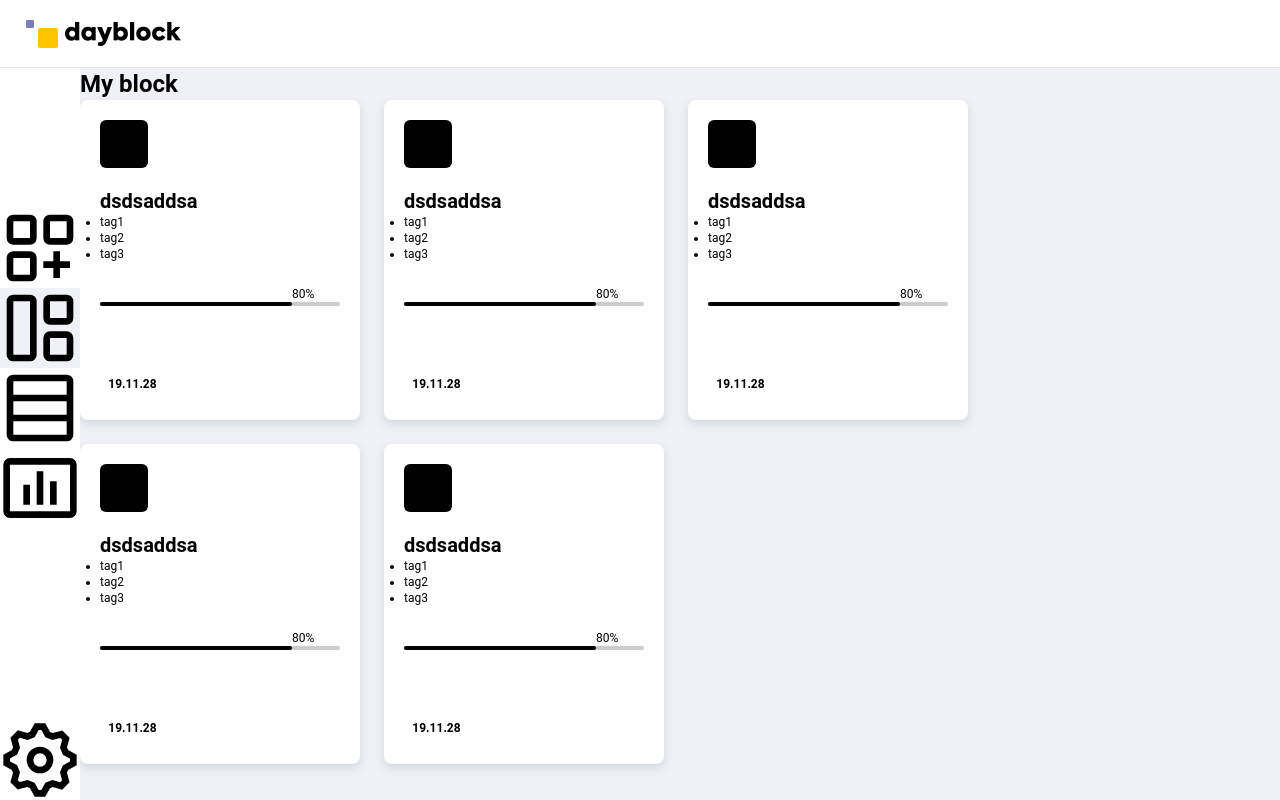
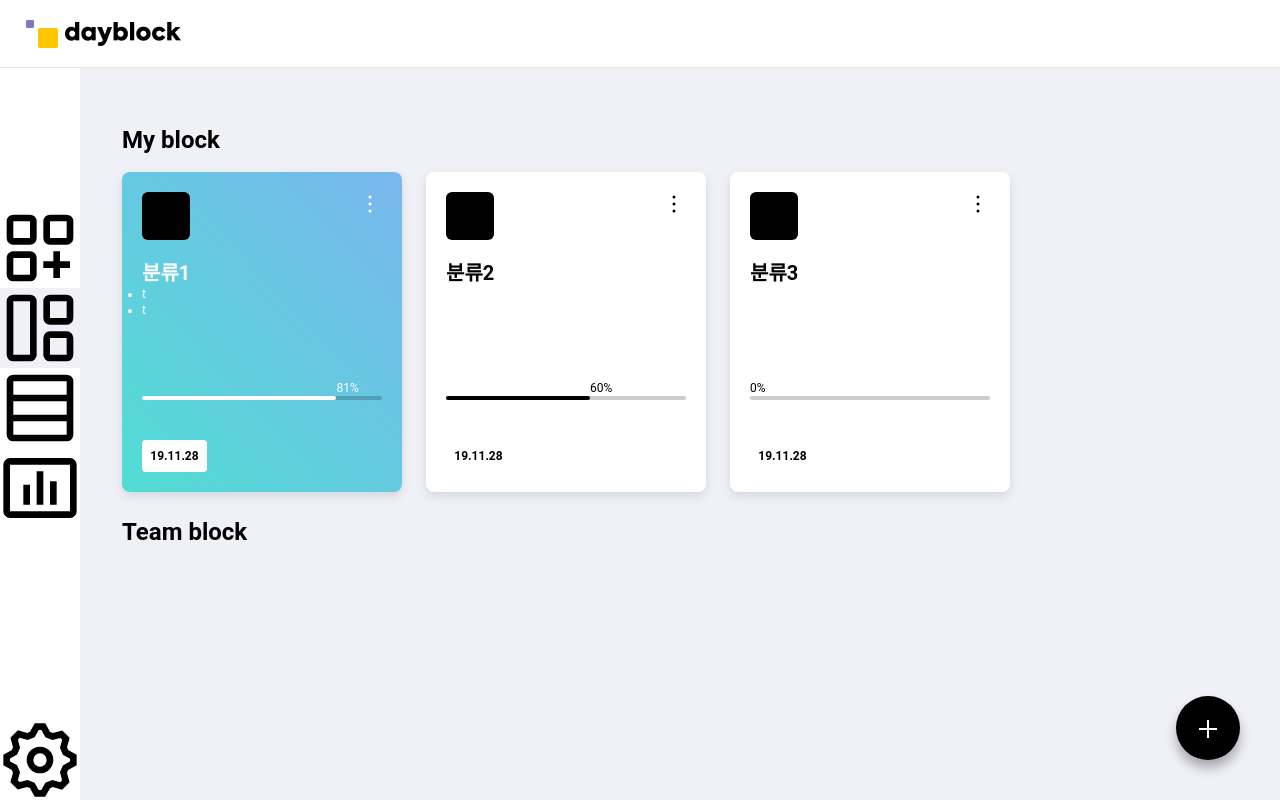
Before and after one commit to depromeet/dayblock-frontend, a React (Create React App) app: page / in a window 1280 px wide. Built offline with nearby package versions, Linux system fonts and the light colour scheme; the HTML template or start-up script is replaced by a standard one.

Commit message:
[feat] home 화면 - 추가 버튼 추가 및 ui 수정 - 목 데이터로 렌더링 테스트

```diff
--- a/src/componenets/molecules/BlockTags.js
+++ b/src/componenets/molecules/BlockTags.js
@@ -1,13 +1,11 @@
 import React from "react";
 
-const BlockTags = () => {
-  return (
-    <ul className=".title">
-      <li className=".title">tag1</li>
-      <li>tag2</li>
-      <li>tag3</li>
-    </ul>
-  );
+const BlockTags = props => {
+  const { blockTags } = props;
+  const lis = blockTags.map(t => {
+    return <li key={t}>t</li>;
+  });
+  return <ul className="block-tags">{lis}</ul>;
 };
 
 export default BlockTags;
--- /dev/null
+++ b/src/componenets/organisms/Block.js
@@ -0,0 +1,23 @@
+import React from "react";
+import { BlockTags } from "../molecules";
+import BlockProgress from "./BlockProgress";
+import more from "../../resources/images/home/more.svg";
+
+const Block = props => {
+  const { isMain } = props;
+  const { percentage, createDate, blockTitle, blockTags } = props.data;
+  return (
+    <div className={`home-block ${isMain ? "main-block" : ""}`}>
+      <div className="flex-start">
+        <div className="block-img"></div>
+        <div className="block-more" />
+      </div>
+      <h2>{blockTitle}</h2>
+      <BlockTags blockTags={blockTags} />
+      <BlockProgress percentage={percentage} />
+      <p className="create-date">{createDate}</p>
+    </div>
+  );
+};
+
+export default Block;
--- a/src/componenets/organisms/Block.scss
+++ b/src/componenets/organisms/Block.scss
@@ -1,5 +1,18 @@
 $main-block-font-color: #ffffff;
 
+.block-add-btn {
+  position: fixed;
+  bottom: 40px;
+  right: 40px;
+  width: 64px;
+  height: 64px;
+  box-shadow: 0 8px 12px 0 rgba(0, 0, 0, 0.3);
+  background-color: #000000;
+  border: none;
+  border-radius: 36px;
+  color: white;
+  font-size: 38px;
+}
 .blocks-div {
   display: flex;
   flex-wrap: wrap;
@@ -9,8 +22,7 @@ $main-block-font-color: #ffffff;
   position: relative;
   width: 280px;
   height: 320px;
-  margin-right: 24px;
-  margin-bottom: 24px;
+  margin: 16px 24px 24px 0;
   padding: 20px;
   border-radius: 8px;
   box-shadow: 0 4px 10px 0 #d2d7e0;
@@ -20,11 +32,26 @@ $main-block-font-color: #ffffff;
     padding-top: 20px;
   }
 
+  .flex-start {
+    display: flex;
+    justify-content: space-between;
+    align-items: flex-start;
+  }
+
   .block-img {
     width: 48px;
     height: 48px;
     border-radius: 6px;
     background-color: #000000;
+  }
+  .block-more {
+    width: 24px;
+    height: 24px;
+    background-color: black;
+    mask: url(../../resources/images/home/more.svg) no-repeat center;
+  }
+  .block-tags {
+    height: 70px;
   }
 
   .progress-div {
@@ -53,6 +80,7 @@ $main-block-font-color: #ffffff;
     position: absolute;
     bottom: 20px;
     width: 65px;
+    color: #000000;
     line-height: 32px;
     border-radius: 4px;
     background-color: #ffffff;
@@ -70,5 +98,8 @@ $main-block-font-color: #ffffff;
     .progress-value {
       background-color: $main-block-font-color;
     }
+    .block-more {
+      background-color: white;
+    }
   }
 }
--- a/src/componenets/organisms/Blocks.js
+++ b/src/componenets/organisms/Blocks.js
@@ -1,20 +1,36 @@
-import React from "react";
+import React, { useState } from "react";
 import "./Block.scss";
-import { BlockTags } from "../molecules";
-import BlockProgress from "./BlockProgress";
+import Block from "./Block";
 
 const Blocks = () => {
-  const percentage = 80;
-  const createDate = "19.11.28";
-  return (
-    <div className="home-block">
-      <div className="block-img"></div>
-      <h2>dsdsaddsa</h2>
-      <BlockTags />
-      <BlockProgress percentage={percentage} />
-      <p className="create-date">{createDate}</p>
-    </div>
-  );
+  const [blocks, setBlocks] = useState([
+    {
+      blockTitle: "분류1",
+      percentage: 81,
+      createDate: "19.11.28",
+      blockTags: ["A", "d"]
+    },
+    {
+      blockTitle: "분류2",
+      percentage: 60,
+      createDate: "19.11.28",
+      blockTags: []
+    },
+    {
+      blockTitle: "분류3",
+      percentage: 0,
+      createDate: "19.11.28",
+      blockTags: []
+    }
+  ]);
+  const blockContainers = blocks.map((b, idx) => {
+    let isMain = false;
+    if (idx === 0) {
+      isMain = true;
+    }
+    return <Block key={idx} isMain={isMain} data={b} />;
+  });
+  return <div className="blocks-div">{blockContainers}</div>;
 };
 
 export default Blocks;
--- a/src/componenets/organisms/index.js
+++ b/src/componenets/organisms/index.js
@@ -1,3 +1,4 @@
 export { defalut as UserDropDown } from "./UserDropDown";
 export { defalut as Blocks } from "./Blocks";
+export { defalut as Block } from "./Block";
 export { defalut as BlockProgress } from "./BlockProgress";
--- a/src/componenets/pages/Home.js
+++ b/src/componenets/pages/Home.js
@@ -1,19 +1,18 @@
 import React from "react";
 import MainTemplate from "../templates/MainTemplate";
 import Blocks from "../organisms/Blocks";
+import home from "../../resources/images/home/icon-plus.svg";
 
 const Home = () => {
   //TODO mock 데이터로 block리스트 블러오기
   const body = (
-    <main>
+    <main style={{ padding: "56px 42px" }}>
       <h1>My block</h1>
-      <div className="blocks-div">
-        <Blocks />
-        <Blocks />
-        <Blocks />
-        <Blocks />
-        <Blocks />
-      </div>
+      <Blocks />
+      <button className="block-add-btn">
+        <img src={home} alt={home}></img>
+      </button>
+      <h1>Team block</h1>
     </main>
   );
   return <MainTemplate body={body} />;
```
Also changed, not shown: src/resources/images/home/icon-plus.svg (added), src/resources/images/home/more.svg (added).
